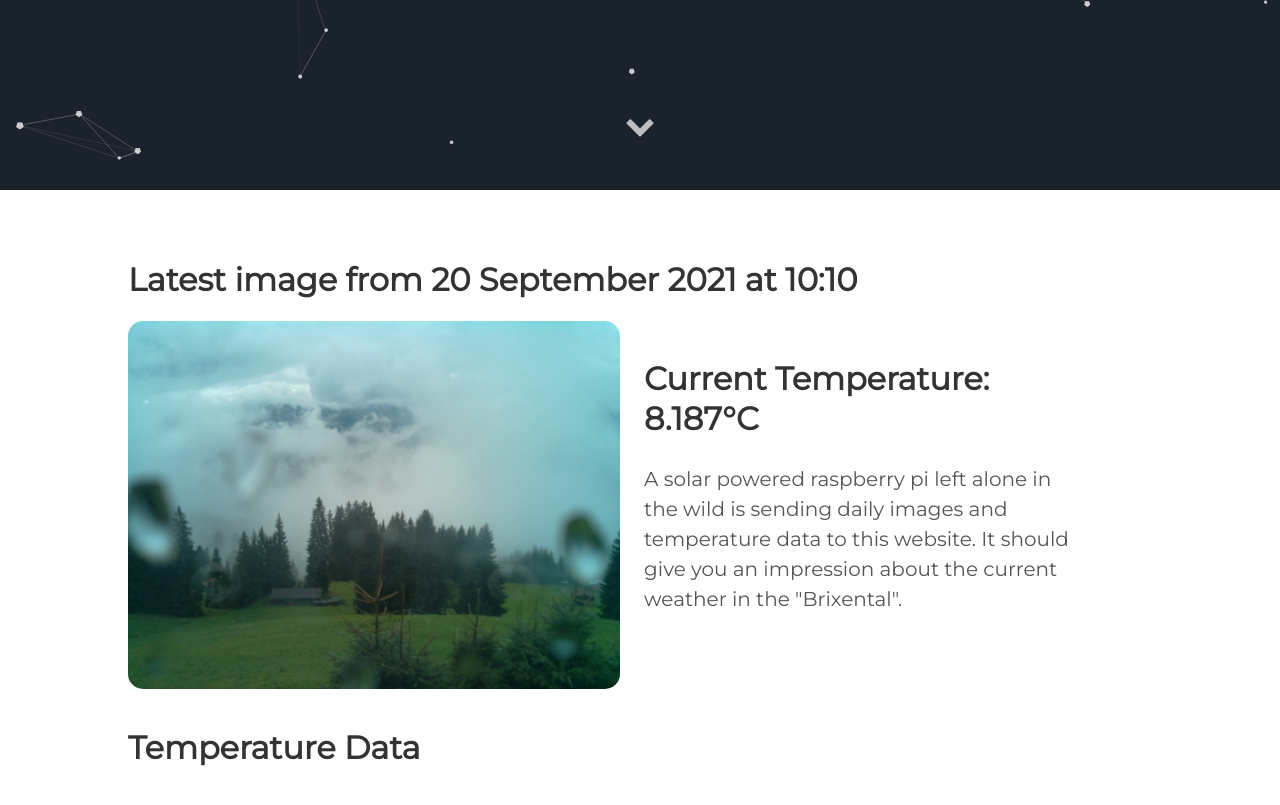
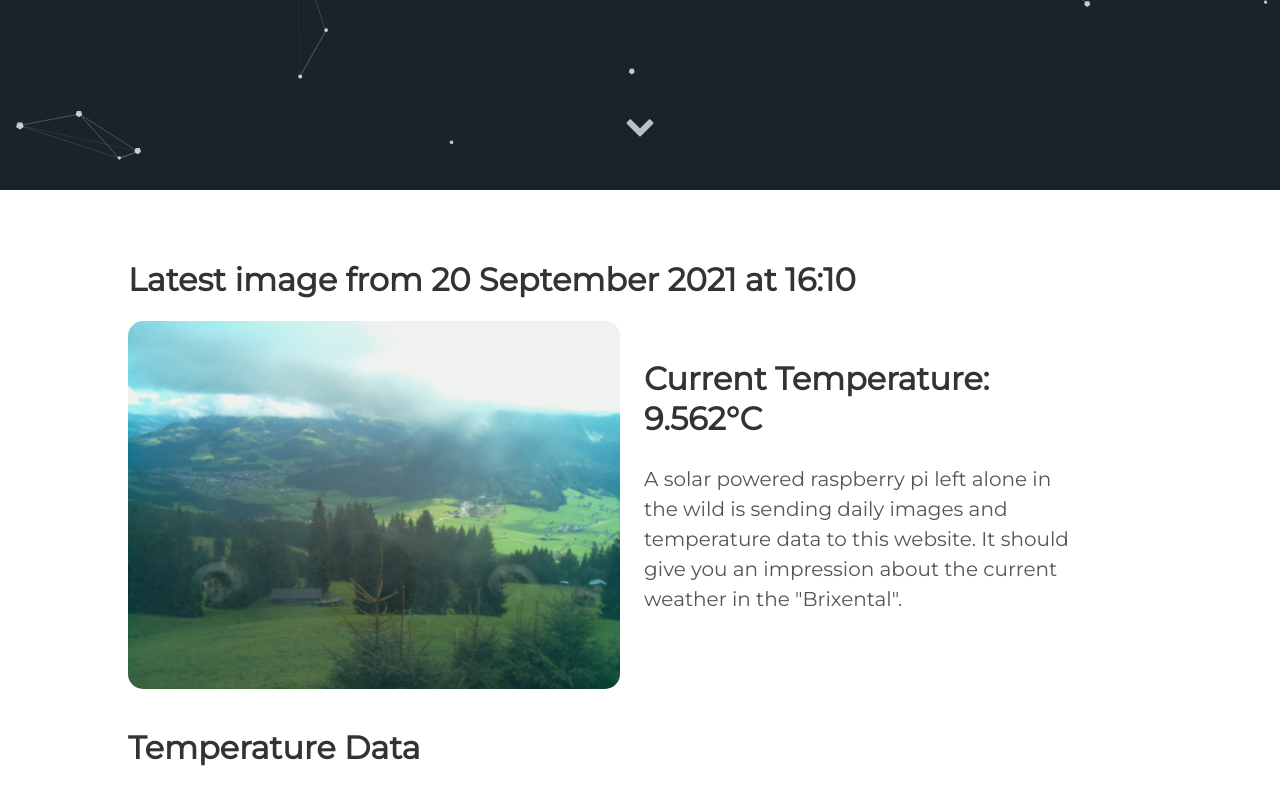
Before and after one commit to vektorious/vektorious.github.io, a Jekyll site: the page built from resources/huette.md, in a window 1280 px wide and 900 px high, scrolled down 710 px. Shown: the top 805 px of the window. Built offline with Jekyll 4.4.1, drawn with Linux system fonts in a browser that asks for light colours.

Commit message:
I'm a bot beep boop

```diff
--- a/resources/huette.md
+++ b/resources/huette.md
@@ -6,13 +6,13 @@ image: '/assets/img/'
 description: 'Live image from the Austrian alps'
 twitter_text: ' '
 ---
-## Latest image from 20 September 2021 at 10:10
+## Latest image from 20 September 2021 at 16:10
 <div class="huette">
   <div class="huette-image">
     <img src="{{ "/assets/img/huette.jpg" | prepend: site.baseurl }}">
   </div>
   <div class="huette-text">
-        <h2>Current Temperature: 8.187°C</h2>
+        <h2>Current Temperature: 9.562°C</h2>
         <p>A solar powered raspberry pi left alone in the wild is sending daily images and temperature data to this website. It should give you an impression about the current weather in the "Brixental".</p>
 
   </div>
```
Also changed, not shown: rpi-script/2021-09-20_160932.txt (renamed from rpi-script/2021-09-20_100933.txt, +5 -5 lines), rpi-script/huette.md (+2 -2 lines), assets/img/huette.jpg, assets/img/temp_plot.png, rpi-script/temp_plot.png, 1 other file.
